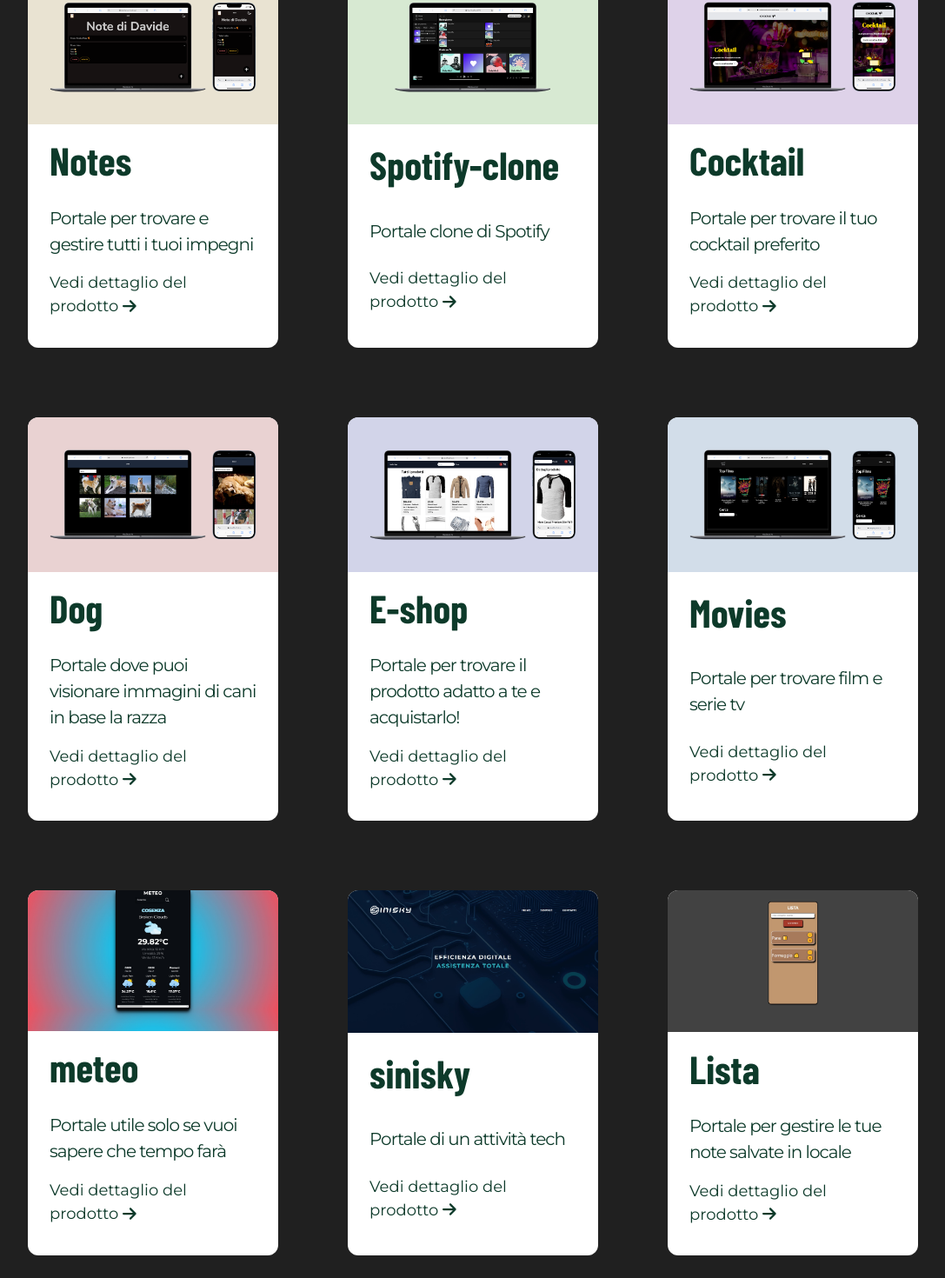
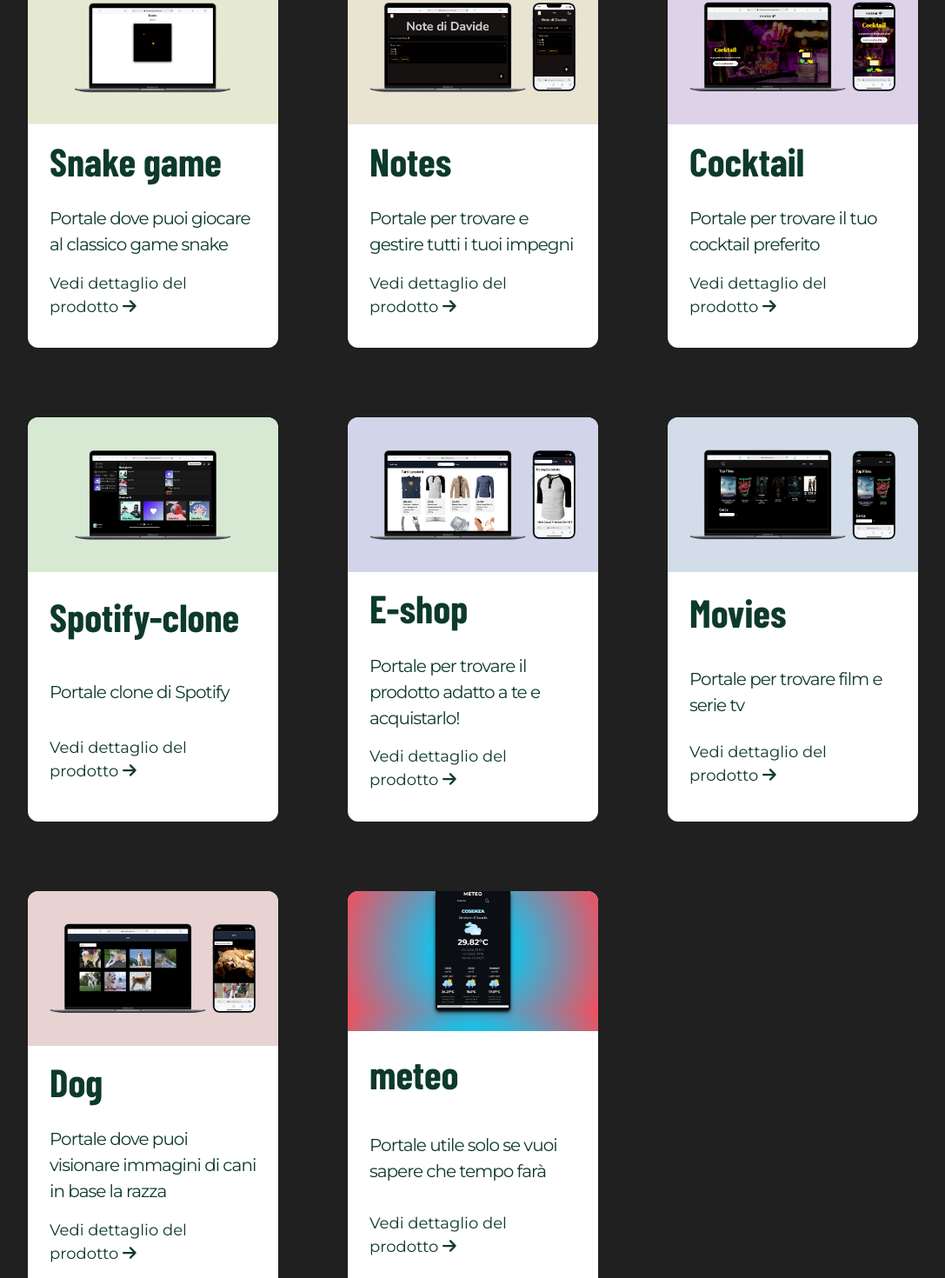
Before and after one commit to davidecandia/cv, a React (Create React App) app: page / in a window 1280 px wide. Shown: the part 1148-2618 px from the top of the page at 87% size, without its empty margins (96-1183 px from the left). Built offline with nearby package versions, Linux system fonts and the light colour scheme.

Commit message:
modificato disposizione progetti. aggiunto snake game

```diff
--- a/src/data.js
+++ b/src/data.js
@@ -3,11 +3,10 @@ import dog from "./assets/image/dog.png"
 import shop from "./assets/image/shop.png"
 import movies from "./assets/image/movies.png"
 import meteo from "./assets/image/meteo.jpg"
-import sinisky from "./assets/image/sinisky.jpg"
-import lista from "./assets/image/lista.jpg"
-import tecnostampa from "./assets/image/tecnostampa.jpg"
 import spotify_clone from "./assets/image/spotify.png"
 import notes from "./assets/image/notes.png"
+import snake from "./assets/image/snake.png"
+
 
 //img grandi
 import cocktail_open from './assets/image/cocktail-open.png'
@@ -16,10 +15,22 @@ import movies_open from './assets/image/movies-open.png'
 import notes_open from './assets/image/notes-open.png'
 import spotify_open from './assets/image/spotify-open.png'
 import shop_open from './assets/image/shop-open.png'
+import snake_open from './assets/image/snake-open.png'
 
 
 
 const data = [
+  {
+    id: '11',
+    name: 'Snake game',
+    image_open: snake_open,
+    mini_descrizione: 'Portale dove puoi giocare al classico game snake',
+    descrizione: 'Ho sviluppato questo progetto per esercitarmi a sviluppare un gioco con l\'utilizzo di canvas',
+    tecnologie: 'Sviluppato con HTML e principalmente javascript',
+    image: snake,
+    url_git: 'https://github.com/Dexy98/Snake-game',
+    url: 'https://snakegamegg.netlify.app/',
+  },
   {
     id: '10',
     name: 'Notes',
@@ -30,17 +41,6 @@ const data = [
     image: notes,
     url_git: 'https://github.com/Dexy98/todo_list',
     url: 'https://todo-6pnz.onrender.com/',
-  },
-  {
-    id: '9',
-    name: 'Spotify-clone',
-    image_open: spotify_open,
-    mini_descrizione: 'Portale clone di Spotify',
-    descrizione: 'Ho sviluppato questo clone di Spotify per esercitarmi con tailwind',
-    tecnologie: 'Sviluppato con vite come bundler di react. Tailwind per il css.',
-    image: spotify_clone,
-    url_git: 'https://github.com/Dexy98/Spotify-clone',
-    url: '',
   },
   {
     id: '8',
@@ -54,15 +54,15 @@ const data = [
     url: 'https://cocktailcreationshub.netlify.app/',
   },
   {
-    id: '7',
-    name: 'Dog',
-    image_open: dog_open,
-    mini_descrizione: 'Portale dove puoi visionare immagini di cani in base la razza',
-    descrizione: 'Ho sviluppato questo progetto per divertimento, mi è stato utile per capire meglio redux toolkit query.',
-    tecnologie: 'Sviluppato con React e Typescript. Tailwind per il css. API gestita con RTK query. ',
-    image: dog,
-    url_git: 'https://github.com/Dexy98/dog',
-    url: 'https://dexy98.github.io/dog/',
+    id: '9',
+    name: 'Spotify-clone',
+    image_open: spotify_open,
+    mini_descrizione: 'Portale clone di Spotify',
+    descrizione: 'Ho sviluppato questo clone di Spotify per esercitarmi con tailwind',
+    tecnologie: 'Sviluppato con vite come bundler di react. Tailwind per il css.',
+    image: spotify_clone,
+    url_git: 'https://github.com/Dexy98/Spotify-clone',
+    url: '',
   },
   {
     id: '6',
@@ -87,6 +87,17 @@ const data = [
     url: 'https://dexy98.github.io/movies/',
   },
   {
+    id: '7',
+    name: 'Dog',
+    image_open: dog_open,
+    mini_descrizione: 'Portale dove puoi visionare immagini di cani in base la razza',
+    descrizione: 'Ho sviluppato questo progetto per divertimento, mi è stato utile per capire meglio redux toolkit query.',
+    tecnologie: 'Sviluppato con React e Typescript. Tailwind per il css. API gestita con RTK query. ',
+    image: dog,
+    url_git: 'https://github.com/Dexy98/dog',
+    url: 'https://dexy98.github.io/dog/',
+  },
+  {
     id: '4',
     name: 'meteo',
     image_open: '',
@@ -97,39 +108,7 @@ const data = [
     url_git: 'https://github.com/Dexy98/meteo',
     url: 'https://dexy98.github.io/meteo/',
   },
-  {
-    id: '3',
-    name: 'sinisky',
-    image_open: '',
-    mini_descrizione: 'Portale di un attività tech',
-    descrizione: 'Ho sviluppato questo sito per un attività commerciale nel mondo del tech',
-    tecnologie: 'Sviluppato con React',
-    image: sinisky,
-    url_git: 'https://github.com/Dexy98/sinisky',
-    url: 'https://dexy98.github.io/sinisky/',
-  },
-  {
-    id: '2',
-    name: 'Lista',
-    image_open: '',
-    mini_descrizione: 'Portale per gestire le tue note salvate in locale',
-    descrizione: 'Ho realizzato questo progetto come esercitazione, è stato utile per capire come gestire gli state in react',
-    tecnologie: 'React js',
-    image: lista,
-    url_git: 'https://github.com/Dexy98/lista',
-    url: 'https://dexy98.github.io/lista/'
-  },
-  {
-    id: '1',
-    name: 'tecnostampa',
-    image_open: '',
-    mini_descrizione: 'Portale di una tipografia',
-    descrizione: 'Realizzazione di un sito web informativo per una tipografia',
-    tecnologie: 'Sviluppato con react js',
-    image: tecnostampa,
-    url_git: 'https://github.com/Dexy98/tecnostampa',
-    url: 'https://dexy98.github.io/tecnostampa/',
-  },
+
 
   // Aggiungi altri progetti qui...
 ];
```
Also changed, not shown: src/assets/image/snake-open.png (added), src/assets/image/snake.png (added).
